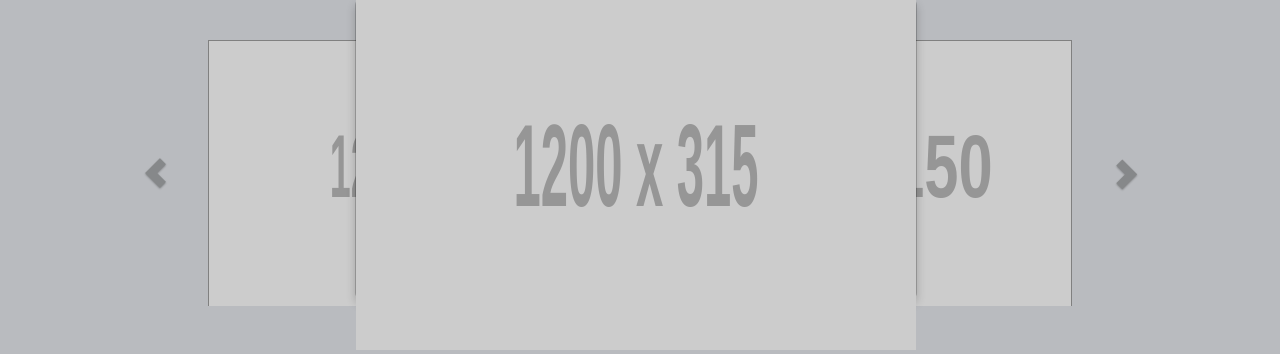
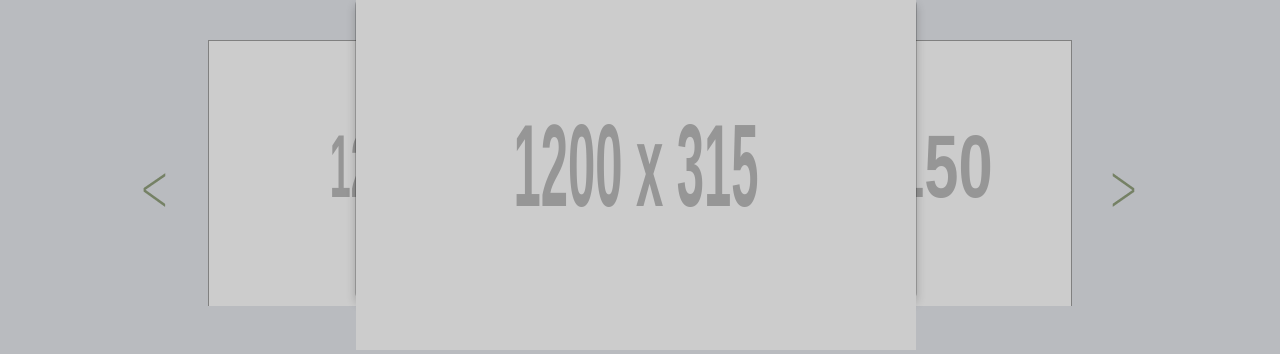
Before and after one commit to dosoftdata/C_private, a PHP site: page / in a window 1280 px wide. Shown: the part 517-871 px from the top of the page. Run offline with PHP 8.4, Linux system fonts and the light colour scheme; grey boxes labelled with a size stand in for pictures from a placeholder-image service; some libraries are stand-ins or nearby versions.

Commit message:
silde css OK_Chevorn added

```diff
--- a/css/style.css
+++ b/css/style.css
@@ -1750,6 +1750,25 @@ ul.carousel-inner>li.item > a >img{
 .carousel-indicators{
     top: 95%;
 }
+.carousel-control .chevron-left,
+.carousel-control .chevron-right {
+  position: absolute;
+  top: 50%;
+  z-index: 5;
+  display: inline-block;
+}
+.carousel-control .glyphicon-chevron-left {
+  left: 50%;
+  margin-left: -10px;
+}
+.carousel-control .chevron-right {
+  right: 50%;
+  margin-right: -10px;
+}
+#idms-slide-left > img,
+#idms-slide-right > img{
+
+}
 .idms-slide-popover {
   position: absolute;
   top: 7%;
--- a/index.php
+++ b/index.php
@@ -21,7 +21,7 @@
                     <div id="idms-widget-carousel" class="carousel slide">
 
                         <center>
-                        <ul class="carousel-inner border-blue" style="border: 5px solid red; width: 80%; border: none;">
+                        <ul class="carousel-inner border-blue" style="width: 80%;">
                             <li class="item active" class="" id="basicModal" tabindex="-1" role="dialog" aria-labelledby="basicModal" aria-hidden="true">
                                 <a type="button" class=" col-md-4 btn home-image-slide-modal-0 item-content" data-toggle="modal-popover" data-target="#home-image-slide-modal-0"
                                    href="#home-image-slide-modal-0">
@@ -73,10 +73,10 @@
                         <!-- Controls -->
 
                         <a  id="idms-slide-left" class="left carousel-control" href="#left" role="button" data-slide="prev">
-                            <span  class="glyphicon glyphicon-chevron-left"></span>
-                        </a>
+                            <img class="chevron chevron-right img-responsive" src="images/carousel/arrows/idms-carousel-chevron-left.png" />
+
                         <a  id="idms-slide-right"  class="right carousel-control " href="#right" role="button" data-slide="next">
-                            <span class="glyphicon glyphicon-chevron-right"></span>
+                                <img class="chevron chevron-right img-responsive" src="images/carousel/arrows/idms-carousel-chevron-right.png" />
                         </a>
                     </div> <!-- Carousel -->
                 </div>
```
Also changed, not shown: images/carousel/arrows/idms-carousel-chevron-left.png (added), images/carousel/arrows/idms-carousel-chevron-right.png (added).
